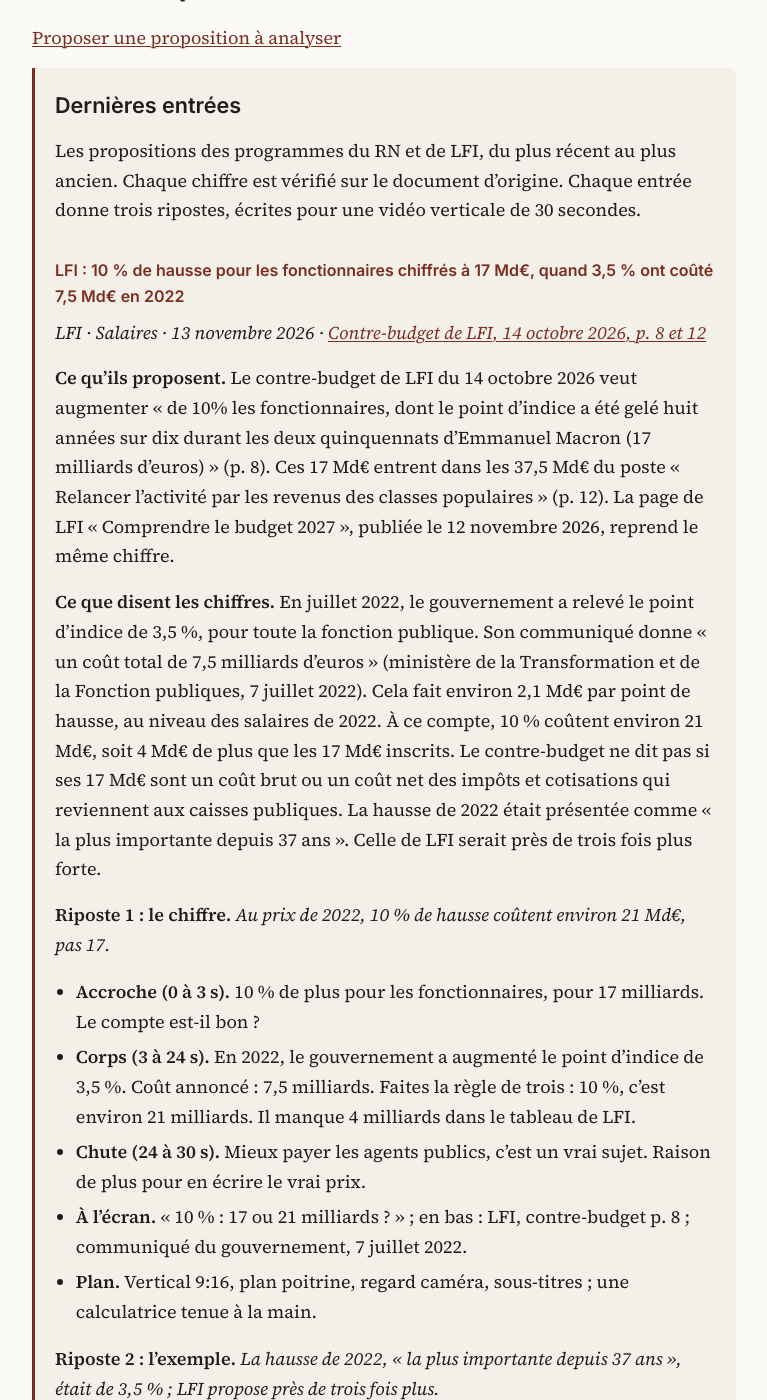
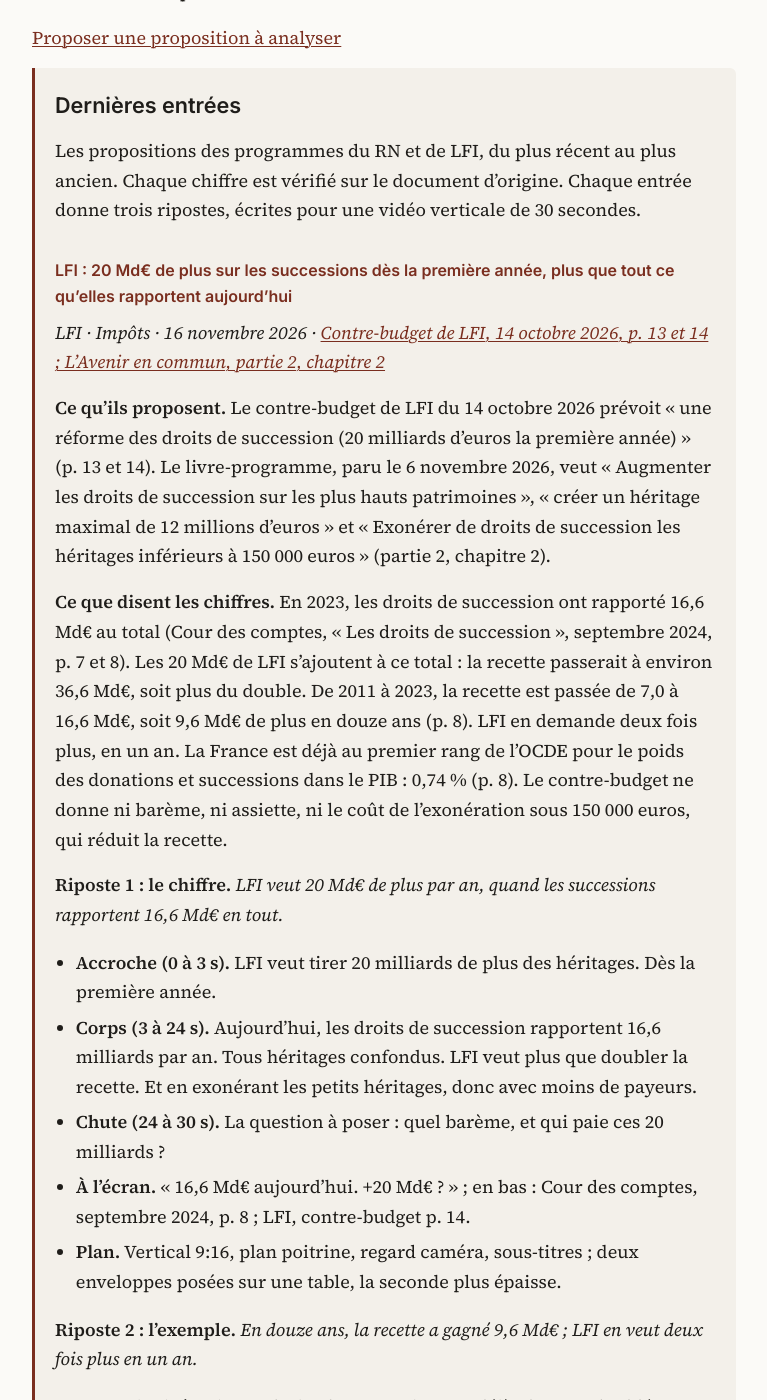
Before and after one commit to ajoly35/riposte-programmes, a Jekyll site: the page built from index.md, in a window 1280 px wide and 1400 px high, scrolled down 267 px. Shown: the whole window, without its empty margins (256-1023 px from the left). Built offline with Jekyll 4.4.1, drawn with Linux system fonts in a browser that asks for light colours; our own code applies the rules of GitHub Pages for plain Markdown files; some of the changed text lies outside the part shown.

Commit message:
Ripostes du 16 novembre 2026 : LFI, droits de succession à +20 Md€
Co-Authored-By: Claude Opus 5.5 <noreply@anthropic.com>
Claude-Session: https://claude.ai/code/session_01G6bx5QUTsMwZ8BGd14Vm5D

```diff
--- a/_includes/latest.md
+++ b/_includes/latest.md
@@ -1,4 +1,37 @@
 Les propositions des programmes du RN et de LFI, du plus récent au plus ancien. Chaque chiffre est vérifié sur le document d'origine. Chaque entrée donne trois ripostes, écrites pour une vidéo verticale de 30 secondes.
+
+### LFI : 20 Md€ de plus sur les successions dès la première année, plus que tout ce qu'elles rapportent aujourd'hui
+
+*LFI · Impôts · 16 novembre 2026 · [Contre-budget de LFI, 14 octobre 2026, p. 13 et 14 ; L'Avenir en commun, partie 2, chapitre 2](https://melenchon2027.fr/wp-content/uploads/2026/10/Comment-nous-allons-remettre-de-l-ordre-dans-les-comptes-publics.pdf)*
+
+**Ce qu'ils proposent.** Le contre-budget de LFI du 14 octobre 2026 prévoit « une réforme des droits de succession (20 milliards d'euros la première année) » (p. 13 et 14). Le livre-programme, paru le 6 novembre 2026, veut « Augmenter les droits de succession sur les plus hauts patrimoines », « créer un héritage maximal de 12 millions d'euros » et « Exonérer de droits de succession les héritages inférieurs à 150 000 euros » (partie 2, chapitre 2).
+
+**Ce que disent les chiffres.** En 2023, les droits de succession ont rapporté 16,6 Md€ au total (Cour des comptes, « Les droits de succession », septembre 2024, p. 7 et 8). Les 20 Md€ de LFI s'ajoutent à ce total : la recette passerait à environ 36,6 Md€, soit plus du double. De 2011 à 2023, la recette est passée de 7,0 à 16,6 Md€, soit 9,6 Md€ de plus en douze ans (p. 8). LFI en demande deux fois plus, en un an. La France est déjà au premier rang de l'OCDE pour le poids des donations et successions dans le PIB : 0,74 % (p. 8). Le contre-budget ne donne ni barème, ni assiette, ni le coût de l'exonération sous 150 000 euros, qui réduit la recette.
+
+**Riposte 1 : le chiffre.** *LFI veut 20 Md€ de plus par an, quand les successions rapportent 16,6 Md€ en tout.*
+- **Accroche (0 à 3 s).** LFI veut tirer 20 milliards de plus des héritages. Dès la première année.
+- **Corps (3 à 24 s).** Aujourd'hui, les droits de succession rapportent 16,6 milliards par an. Tous héritages confondus. LFI veut plus que doubler la recette. Et en exonérant les petits héritages, donc avec moins de payeurs.
+- **Chute (24 à 30 s).** La question à poser : quel barème, et qui paie ces 20 milliards ?
+- **À l'écran.** « 16,6 Md€ aujourd'hui. +20 Md€ ? » ; en bas : Cour des comptes, septembre 2024, p. 8 ; LFI, contre-budget p. 14.
+- **Plan.** Vertical 9:16, plan poitrine, regard caméra, sous-titres ; deux enveloppes posées sur une table, la seconde plus épaisse.
+
+**Riposte 2 : l'exemple.** *En douze ans, la recette a gagné 9,6 Md€ ; LFI en veut deux fois plus en un an.*
+- **Accroche (0 à 3 s).** Les droits de succession ont déjà plus que doublé en douze ans.
+- **Corps (3 à 24 s).** En 2011, ils rapportaient 7 milliards. En 2023, 16,6 milliards. Surtout parce que les patrimoines, logements en tête, ont pris de la valeur. LFI veut 20 milliards de plus, en une seule année.
+- **Chute (24 à 30 s).** Une recette se construit sur une base connue. Montrez le calcul avant de compter l'argent.
+- **À l'écran.** « 2011 : 7 Md€. 2023 : 16,6 Md€ » ; en bas : Cour des comptes, « Les droits de succession », septembre 2024, p. 8.
+- **Plan.** Vertical 9:16, plan poitrine, sous-titres ; une frise tracée au feutre sur un tableau blanc.
+
+**Riposte 3 : la meilleure alternative.** *À vérifier avec le programme. Piste publique : la Cour des comptes propose de resserrer les niches et de mieux connaître les patrimoines transmis, à recette constante.*
+- **Accroche (0 à 3 s).** Avant de taxer plus les héritages, il faut savoir ce qu'on taxe.
+- **Corps (3 à 24 s).** La Cour des comptes l'écrit en 2024. Des niches réduisent fortement la base taxée : transmission d'entreprises, assurance-vie. Leur coût est mal connu. Elle propose de les resserrer, sans hausse de la recette totale.
+- **Chute (24 à 30 s).** D'abord mesurer, puis corriger les niches. C'est plus juste, et c'est vérifiable.
+- **À l'écran.** « D'abord mesurer, puis réformer » ; en bas : Cour des comptes, « Les droits de succession », septembre 2024, p. 7 et 8.
+- **Plan.** Vertical 9:16, plan poitrine, regard caméra ; un mètre ruban déroulé entre les mains.
+
+**Position d'Édouard.** À vérifier : aucune position publique sur les droits de succession trouvée dans une source primaire pendant cette veille ; l'alternative de la riposte 3 est à valider avec le programme avant tournage.
+
+**Sources.** [LFI, contre-budget du 14 octobre 2026, p. 13 et 14](https://melenchon2027.fr/wp-content/uploads/2026/10/Comment-nous-allons-remettre-de-l-ordre-dans-les-comptes-publics.pdf) ; [LFI, L'Avenir en commun, partie 2, chapitre 2, 6 novembre 2026](https://melenchon2027.fr/programme/livre/une-economie-au-service-des-besoins/chapitre2/) ; [Cour des comptes, « Les droits de succession », septembre 2024, p. 7 et 8](https://www.ccomptes.fr/sites/default/files/2024-09/20240925-Droits-de-succession%C2%A0_1.pdf)
 
 ### LFI : 10 % de hausse pour les fonctionnaires chiffrés à 17 Md€, quand 3,5 % ont coûté 7,5 Md€ en 2022
 
```
